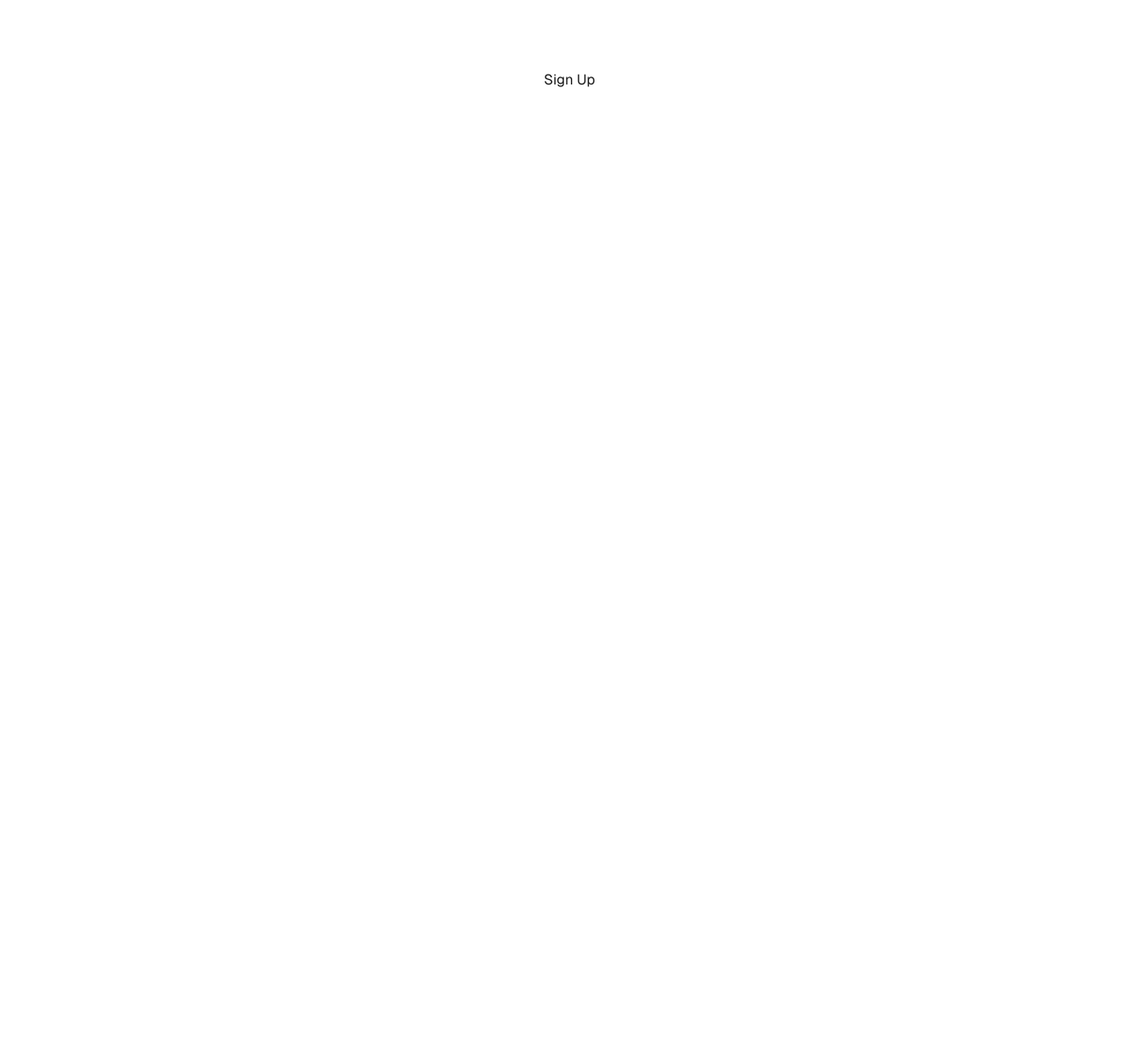
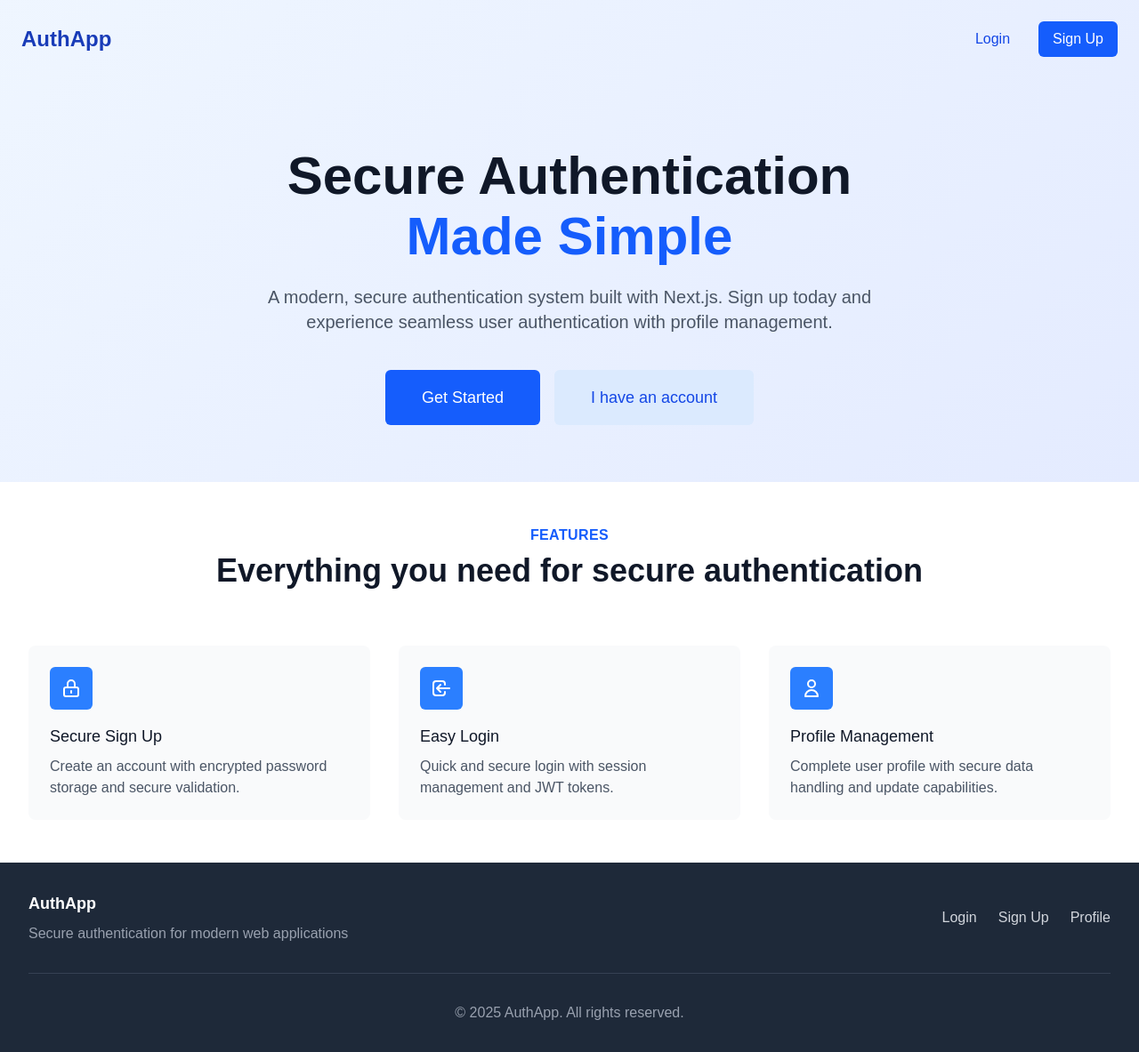
Before and after one commit to shuvam773/next-auth, a Next.js app: page / in a window 1280 px wide. Shown: the whole page at 89% size. Before the commit the page ends 800 px from the top, so only its background shows below. Built offline with nearby package versions, Linux system fonts and the light colour scheme.

Commit message:
final commit

```diff
--- a/src/app/page.tsx
+++ b/src/app/page.tsx
@@ -2,8 +2,126 @@ import Link from "next/link";
 
 export default function Home() {
   return (
-    <div className="font-sans grid grid-rows-[20px_1fr_20px] items-center justify-items-center min-h-screen p-8 pb-20 gap-16 sm:p-20">
-      <Link href="/signup">Sign Up</Link>
+    <div className="min-h-screen bg-gradient-to-br from-blue-50 to-indigo-100">
+      {/* Navigation */}
+      <nav className="flex justify-between items-center p-6">
+        <div className="text-2xl font-bold text-blue-800">AuthApp</div>
+        <div className="flex space-x-4">
+          <Link href="/login" className="px-4 py-2 text-blue-700 hover:text-blue-900 font-medium">
+            Login
+          </Link>
+          <Link
+            href="/signup"
+            className="px-4 py-2 bg-blue-600 text-white rounded-md hover:bg-blue-700 transition-colors font-medium"
+          >
+            Sign Up
+          </Link>
+        </div>
+      </nav>
+
+      {/* Hero Section */}
+      <div className="max-w-7xl mx-auto px-4 sm:px-6 lg:px-8 pt-20 pb-16 text-center">
+        <h1 className="text-5xl font-extrabold text-gray-900 sm:text-6xl">
+          Secure Authentication
+          <span className="block text-blue-600 mt-2">Made Simple</span>
+        </h1>
+        <p className="mt-6 text-xl text-gray-600 max-w-3xl mx-auto">
+          A modern, secure authentication system built with Next.js. Sign up today and experience seamless user authentication with profile management.
+        </p>
+
+        <div className="mt-10 flex justify-center space-x-4">
+          <Link
+            href="/signup"
+            className="px-8 py-3 border border-transparent text-base font-medium rounded-md text-white bg-blue-600 hover:bg-blue-700 md:py-4 md:text-lg md:px-10 transition-colors"
+          >
+            Get Started
+          </Link>
+          <Link
+            href="/login"
+            className="px-8 py-3 border border-transparent text-base font-medium rounded-md text-blue-700 bg-blue-100 hover:bg-blue-200 md:py-4 md:text-lg md:px-10 transition-colors"
+          >
+            I have an account
+          </Link>
+        </div>
+      </div>
+
+      {/* Features Section */}
+      <div className="py-12 bg-white">
+        <div className="max-w-7xl mx-auto px-4 sm:px-6 lg:px-8">
+          <div className="text-center">
+            <h2 className="text-base font-semibold text-blue-600 tracking-wide uppercase">Features</h2>
+            <p className="mt-2 text-3xl font-extrabold text-gray-900 sm:text-4xl">
+              Everything you need for secure authentication
+            </p>
+          </div>
+
+          <div className="mt-16">
+            <div className="grid grid-cols-1 gap-8 md:grid-cols-3">
+              <div className="bg-gray-50 rounded-lg p-6">
+                <div className="flex items-center justify-center h-12 w-12 rounded-md bg-blue-500 text-white">
+                  <svg className="h-6 w-6" fill="none" viewBox="0 0 24 24" stroke="currentColor">
+                    <path strokeLinecap="round" strokeLinejoin="round" strokeWidth={2} d="M12 15v2m-6 4h12a2 2 0 002-2v-6a2 2 0 00-2-2H6a2 2 0 00-2 2v6a2 2 0 002 2zm10-10V7a4 4 0 00-8 0v4h8z" />
+                  </svg>
+                </div>
+                <h3 className="mt-4 text-lg font-medium text-gray-900">Secure Sign Up</h3>
+                <p className="mt-2 text-gray-600">
+                  Create an account with encrypted password storage and secure validation.
+                </p>
+              </div>
+
+              <div className="bg-gray-50 rounded-lg p-6">
+                <div className="flex items-center justify-center h-12 w-12 rounded-md bg-blue-500 text-white">
+                  <svg className="h-6 w-6" fill="none" viewBox="0 0 24 24" stroke="currentColor">
+                    <path strokeLinecap="round" strokeLinejoin="round" strokeWidth={2} d="M11 16l-4-4m0 0l4-4m-4 4h14m-5 4v1a3 3 0 01-3 3H6a3 3 0 01-3-3V7a3 3 0 013-3h7a3 3 0 013 3v1" />
+                  </svg>
+                </div>
+                <h3 className="mt-4 text-lg font-medium text-gray-900">Easy Login</h3>
+                <p className="mt-2 text-gray-600">
+                  Quick and secure login with session management and JWT tokens.
+                </p>
+              </div>
+
+              <div className="bg-gray-50 rounded-lg p-6">
+                <div className="flex items-center justify-center h-12 w-12 rounded-md bg-blue-500 text-white">
+                  <svg className="h-6 w-6" fill="none" viewBox="0 0 24 24" stroke="currentColor">
+                    <path strokeLinecap="round" strokeLinejoin="round" strokeWidth={2} d="M16 7a4 4 0 11-8 0 4 4 0 018 0zM12 14a7 7 0 00-7 7h14a7 7 0 00-7-7z" />
+                  </svg>
+                </div>
+                <h3 className="mt-4 text-lg font-medium text-gray-900">Profile Management</h3>
+                <p className="mt-2 text-gray-600">
+                  Complete user profile with secure data handling and update capabilities.
+                </p>
+              </div>
+            </div>
+          </div>
+        </div>
+      </div>
+
+      {/* Footer */}
+      <footer className="bg-gray-800 text-white py-8">
+        <div className="max-w-7xl mx-auto px-4 sm:px-6 lg:px-8">
+          <div className="flex justify-between items-center">
+            <div>
+              <p className="text-lg font-semibold">AuthApp</p>
+              <p className="text-gray-400 mt-2">Secure authentication for modern web applications</p>
+            </div>
+            <div className="flex space-x-6">
+              <Link href="/login" className="text-gray-300 hover:text-white">
+                Login
+              </Link>
+              <Link href="/signup" className="text-gray-300 hover:text-white">
+                Sign Up
+              </Link>
+              <Link href="/profile" className="text-gray-300 hover:text-white">
+                Profile
+              </Link>
+            </div>
+          </div>
+          <div className="mt-8 pt-8 border-t border-gray-700 text-center text-gray-400">
+            <p>© {new Date().getFullYear()} AuthApp. All rights reserved.</p>
+          </div>
+        </div>
+      </footer>
     </div>
   );
 }
```
